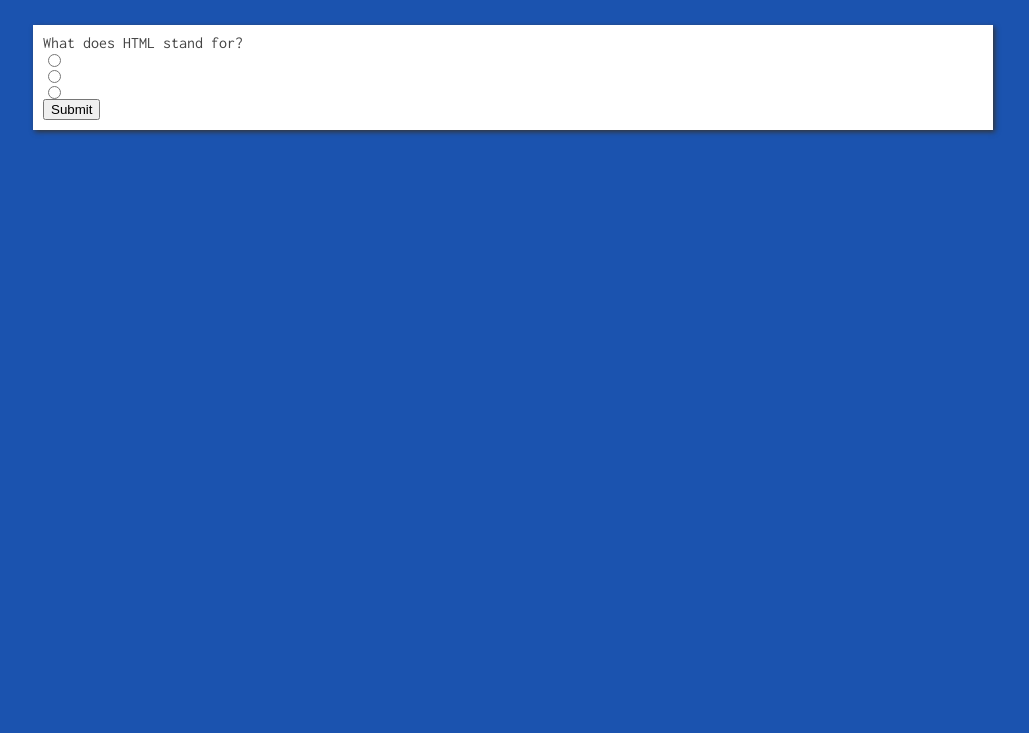
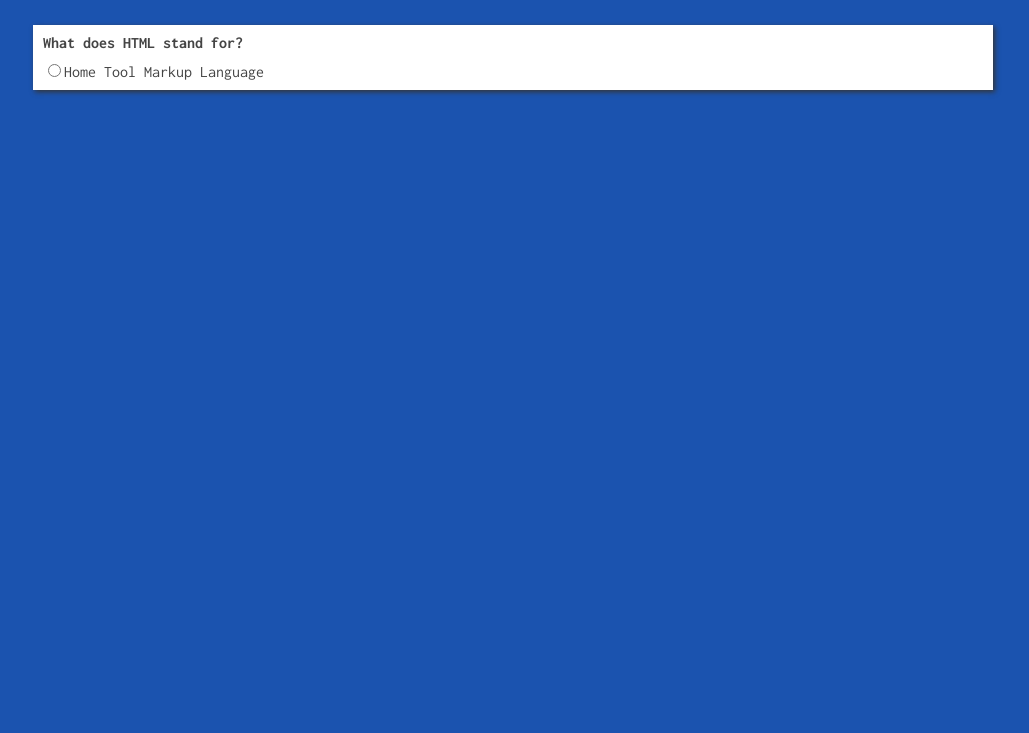
Before and after one commit to jrojas/Quiz, a plain HTML site: page index.html in a window 1280 px wide. Shown: the part 67-800 px from the top of the page, without its empty margins (127-1156 px from the left). Drawn offline with Linux system fonts and the light colour scheme.

Commit message:
append questions

```diff
--- a/css/main.css
+++ b/css/main.css
@@ -74,6 +74,12 @@ section{
     display:block;
 }
 
+.question li {
+font-weight: bold;
+padding-bottom:10px;
+
+}
+
 .choices{
 
   display:block;
@@ -85,6 +91,6 @@ section{
 }
 
 .option{
-    display:block;
+
 
 }
--- a/index.html
+++ b/index.html
@@ -23,11 +23,9 @@
 
 </div>
 <div class="choices">
-    <form class="formDiv">
+    <form class="enterForm">
 
-        <input type="radio" name="option" class="option" value="0">
-        <input type="radio" name="option" class="option" value="1">
-        <input type="radio" name="option" class="option" value="2">
+
         <button class="btnSubmit">Submit</button>
 
     </form>
--- a/js/app.js
+++ b/js/app.js
@@ -1,11 +1,5 @@
 var htmlQuiz = (function() {
 
-    // public variables for Quiz
-
-    var numberCorrectAnswer = 0;
-    var questionNumber = 0;
-    var liOpen = '<ol><li>';
-    var liClose ='</li></ol>';
 
     //Questions Array
     var questions = [
@@ -44,26 +38,52 @@ var htmlQuiz = (function() {
 
     }]
 
+
+    // public variables for Quiz
+
+    var correctAnswer = 0;
+    var questionNumber = 0;
+    var answer = "";
+    var liOpen = '<ol><li>';
+    var liClose ='</li></ol>';
+
+    var choiceZero = questions[questionNumber].choices[0];
+    var choiceOne = questions[questionNumber].choices[1];
+    var choiceTwo = questions[questionNumber].choices[2];
+    var spanOpen = '<span class="choices">';
+    var spanClose = '<span class="choices">';
+
     // public init method to be exposed to the document ready function
     var init = function(){
 
-        submitAnswer();
-        appendQuestion();
+            appendQuestionChoices();
+            submitAnswer();
      };
-    var appendQuestion = function(){
-        var questionDiv = $('.question');
-        questionDiv.html(liOpen + questions[questionNumber].question + liClose);
+    var appendQuestionChoices = function(){
+
+        $('.question').html(liOpen + questions[questionNumber].question + liClose);
+
+        $('.enterForm').html(spanOpen + '<input type="radio" name="option" class="option" value="0">' + choiceZero + spanClose);
+        $('.enterForm').html(spanOpen + '<input type="radio" name="option" class="option" value="1">' + choiceOne + spanClose);
+        $('.enterForm').html(spanOpen + '<input type="radio" name="option" class="option" value="2">' + choiceTwo + spanClose);
 
     };
 
     // Submit Answer
     var submitAnswer = function() {
 
-        $('form').on("click", ".btnSubmit", function(d) {
-            d.preventDefault();
-            validateAnswer();
+       // $(form).on("click", ".btnSubmit", function(e) {
+
+           // e.preventDefault();
+          //  questionNumber++;
+          //  appendQuestionChoices();
+
+          //  });
+
+       $('.enterForm').click(function(e){
+             e.preventDefault();
             questionNumber++;
-            appendQuestion();
+            appendQuestionChoices();
 
             });
           };
```
